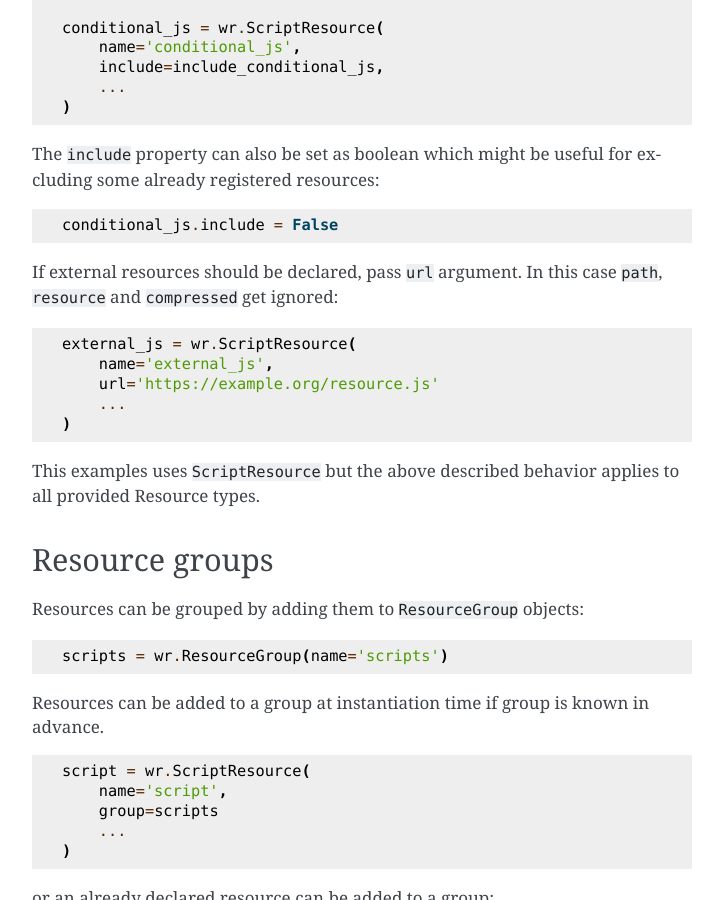
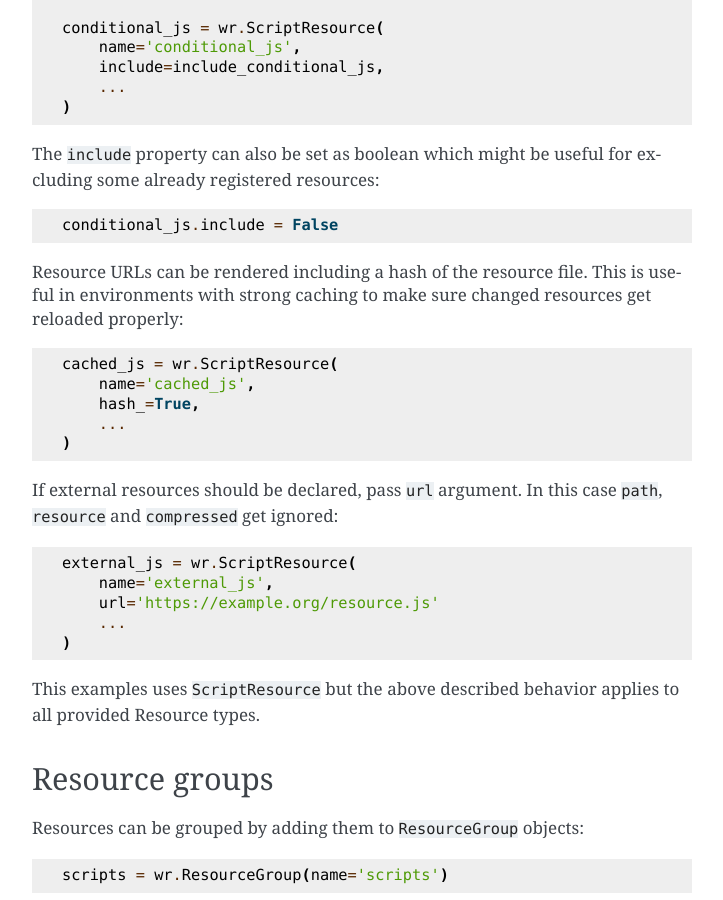
Before and after one commit to conestack/webresource, a Sphinx documentation site: the page built from docs/source/overview.rst, in a window 1280 px wide and 900 px high, scrolled down 970 px. Shown: the whole window, without its empty margins (388-1111 px from the left). Built offline with Sphinx 7.4.7, drawn with Linux system fonts in a browser that asks for light colours.

Commit message:
Add docs about resource hash_ keyword argument

```diff
--- a/docs/source/overview.rst
+++ b/docs/source/overview.rst
@@ -60,6 +60,18 @@ excluding some already registered resources:
 .. code-block:: python
 
     conditional_js.include = False
+
+Resource URLs can be rendered including a hash of the resource file. This is
+useful in environments with strong caching to make sure changed resources
+get reloaded properly:
+
+.. code-block:: python
+
+    cached_js = wr.ScriptResource(
+        name='cached_js',
+        hash_=True,
+        ...
+    )
 
 If external resources should be declared, pass ``url`` argument. In this case
 ``path``, ``resource`` and ``compressed`` get ignored:
```
Also changed, not shown: 1 other file.
